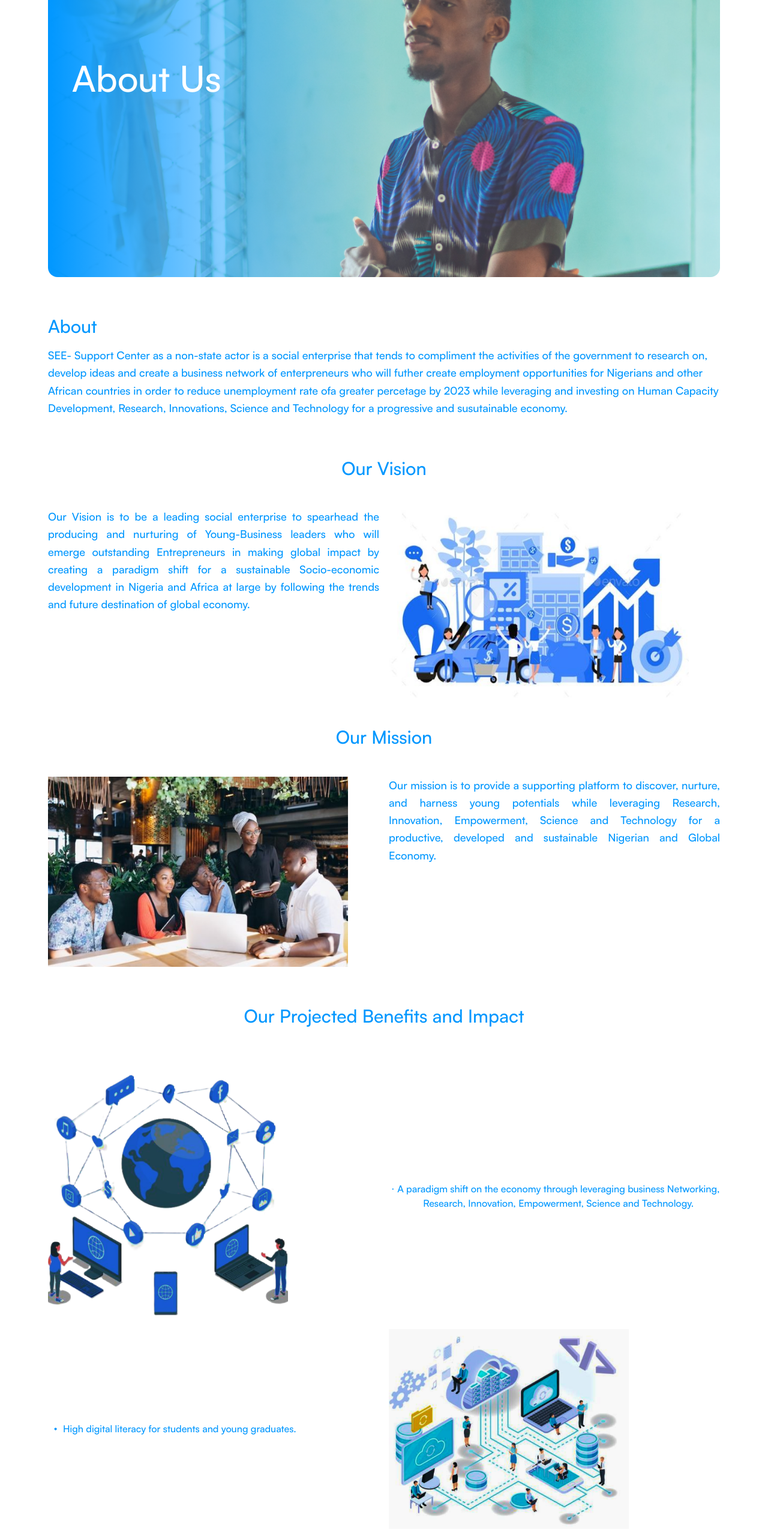
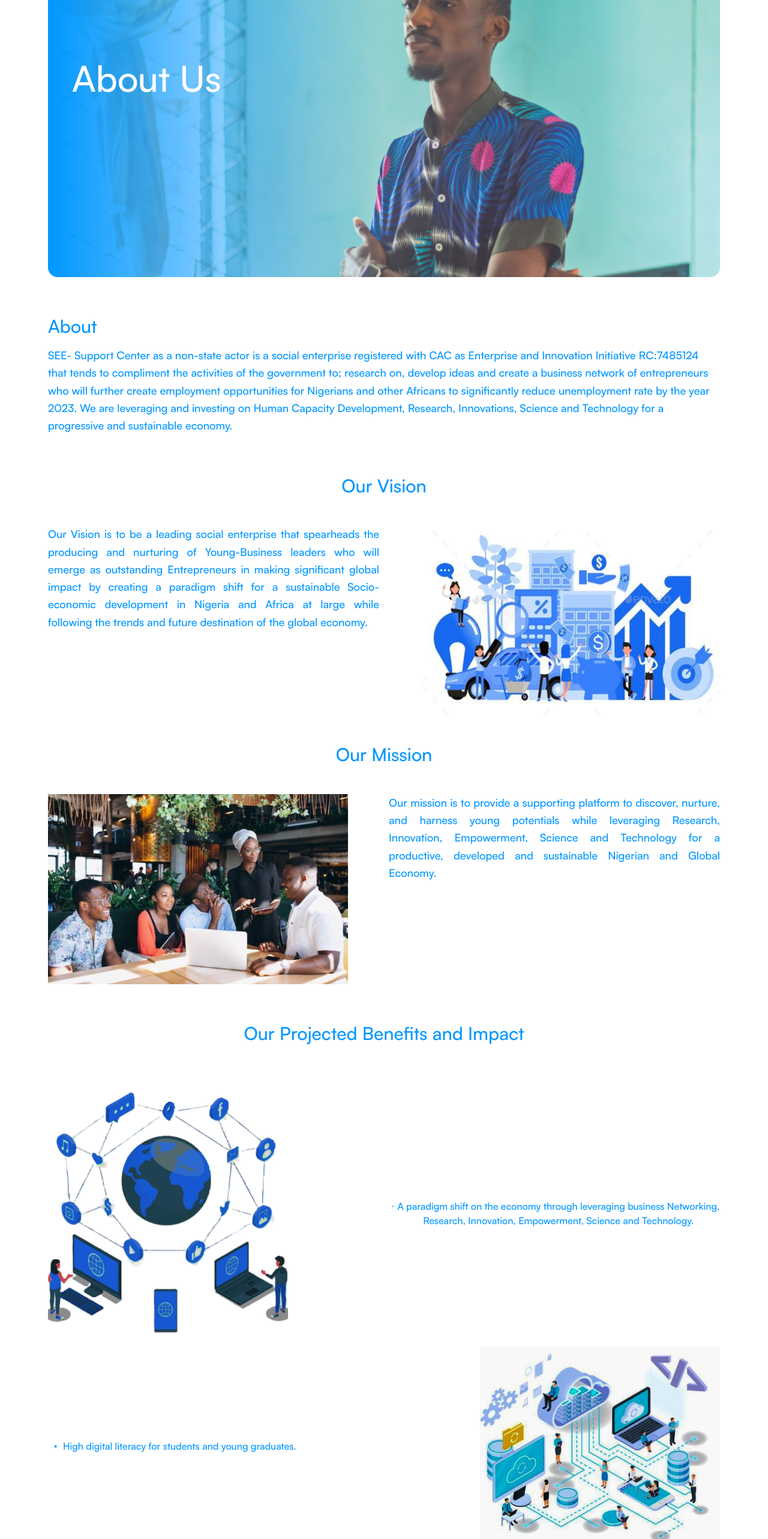
Before and after one commit to Austinobravo/seep, a Next.js app: page /about in a window 1280 px wide. Shown: the part 234-2800 px from the top of the page at 60% size. Built offline with nearby package versions, Linux system fonts and the light colour scheme.

Commit message:
Added animation

```diff
--- a/app/(about)/about/_components/AboutText.tsx
+++ b/app/(about)/about/_components/AboutText.tsx
@@ -7,7 +7,7 @@ const Text = [
 
     {
         name: 'Our Vision',
-        paragraph: 'Our Vision is to be a leading social enterprise to spearhead the producing and nurturing of Young-Business leaders who will emerge outstanding Entrepreneurs in making global impact by creating a paradigm shift for a sustainable Socio-economic development in Nigeria and Africa at large by following the trends and future destination of global economy.',
+        paragraph: 'Our Vision is to be a leading social enterprise that spearheads the producing and nurturing of Young-Business leaders who will emerge as outstanding Entrepreneurs in making significant global impact by creating a paradigm shift for a sustainable Socio-economic development in Nigeria and Africa at large while following the trends and future destination of the global economy.',
         image: '/images/about_vision.png',
         swap: true
     },
@@ -71,12 +71,12 @@ const AboutText = () => {
             <div>
                 <div className='seep-text-color space-y-4'>
                     <h3 className='text-3xl'>About</h3>
-                    <p className='leading-relaxed pb-5 text-lg'>SEE- Support Center as a non-state actor is a social enterprise that tends to compliment the activities of the government to research on, develop ideas and create a business network of enterpreneurs who will futher create employment opportunities for Nigerians and other African countries in order to reduce unemployment rate ofa greater percetage by 2023 while leveraging and investing on Human Capacity Development, Research, Innovations, Science and Technology for a progressive and susutainable economy.</p>
+                    <p className='leading-relaxed pb-5 text-lg'>SEE- Support Center as a non-state actor is a social enterprise registered with CAC as Enterprise and Innovation Initiative RC:7485124 that tends to compliment the activities of the government to; research on, develop ideas and create a business network of entrepreneurs who will further create employment opportunities for Nigerians and other Africans to significantly reduce unemployment rate by the year 2023. We are leveraging and investing on Human Capacity Development, Research, Innovations, Science and Technology for a progressive and sustainable economy.</p>
                 </div>
             </div>
         </FadeInSection>
         <FadeInSection direction={`up`}>
-            <div>
+            <div className=''>
                 {Text.map((item, index) => (
                     <div key={index} className=''>
                         {item.swap ?
@@ -90,7 +90,7 @@ const AboutText = () => {
                                 </FadeInSection>
                                 <FadeInSection direction={`left`}>
                                     <div className='md:basis-1/2 mx-auto w-fit md:w-full'>
-                                        <Image src={item.image} width={500} height={100} alt={item.name}/>
+                                        <Image src={item.image} width={500} height={100} alt={item.name} className='ml-auto'/>
                                     </div>
                                 </FadeInSection>
 
@@ -135,7 +135,7 @@ const AboutText = () => {
                                 </FadeInSection>
                                 <FadeInSection direction={`left`}>
                                     <p className='md:basis-1/2 flex mx-auto w-fit md:w-full'>
-                                        <Dot color='#0097FF' size={25}/> {benefit.name}
+                                        <span className='flex ml-auto'><Dot color='#0097FF' size={25}/> {benefit.name}</span>
                                     </p>
                                 </FadeInSection>
                             </div>
@@ -148,7 +148,7 @@ const AboutText = () => {
                                 </FadeInSection>
                                 <FadeInSection direction={`left`}>
                                     <div className='md:basis-1/2 mx-auto w-fit md:w-full'>
-                                        <Image src={benefit.image} width={400} height={100} alt={benefit.name}/>
+                                        <Image src={benefit.image} width={400} height={100} alt={benefit.name} className='ml-auto'/>
                                     </div>
                                 </FadeInSection>
                             </div>
--- a/app/(seep)/seep/_components/Programs.tsx
+++ b/app/(seep)/seep/_components/Programs.tsx
@@ -26,7 +26,7 @@ const Programs = () => {
               <Image src={item.image} width={500} height={100} alt={item.heading} className='w-full rounded-lg'/>
               <div className='py-5 space-y-2'>
                 <h3 className='font-bold md:text-3xl text-xl tracking-wider'>{item.heading}</h3>
-                <p className='md:text-lg font-thin md:w-[900px] w-full'>{item.paragraph}</p>
+                <p className='md:text-lg font-thin w-full'>{item.paragraph}</p>
 
               </div>
             </div>
--- a/app/(seep)/seep/_components/SeepHero.tsx
+++ b/app/(seep)/seep/_components/SeepHero.tsx
@@ -14,7 +14,7 @@ const SeepHero = () => {
             <div className='bg-gradient-to-r from-[#0097FF] via-transparent to-transparent h-[600px] rounded-2xl flex flex-col md:pl-10 pl-5 md:justify-center justify-end pb-10 md:pb-16 space-y-5'>
                 <Image src={`/images/seep_logo.png`} width={100} height={100} alt='seep_logo'/>
                 <h1 className='md:text-4xl text-2xl  leading-relaxed md:w-[600px]'>A Non-Profit program for Student Entrepreneurs.</h1>
-                <p className={`md:w-[600px] md:text-base text-sm  text-gray-200 ${isViewed ? '' : 'line-clamp-3'}`}>SEEP is an offshoot of the SEE-Support Center initiative designed to drive innovation and empowerment in the academic environment. The SEEP program is carefully crafted to thread academics and entrepreneurship for a developed and sustainable Nigerian, African and the Global economy. To create global impact, we are committed to Screening, Training, Mentoring, Networking, Empowering and Supervising Student Entrepreneurs in Nigeria.tThe SEEP program is driven in unity with the core drivers of the SEE-Support Center initiative. We are committed to creating a platform to birth and nurture innovative ideas that will greatly impact the global environment.</p>
+                <p className={`md:w-[600px] md:text-base text-sm  text-gray-200 transition delay-150 duration-700 ease-in-out ${isViewed ? 'translate-y-4' : 'line-clamp-3 '}`}>SEEP is an offshoot of the SEE-Support Center initiative designed to drive innovation and empowerment in the academic environment. The SEEP program is carefully crafted to thread academics and entrepreneurship for a developed and sustainable Nigerian, African and the Global economy. To create global impact, we are committed to Screening, Training, Mentoring, Networking, Empowering and Supervising Student Entrepreneurs in Nigeria.tThe SEEP program is driven in unity with the core drivers of the SEE-Support Center initiative. We are committed to creating a platform to birth and nurture innovative ideas that will greatly impact the global environment.</p>
                 <Button title={`${isViewed ? 'Finished reading' : 'Read More'}`} icon={isViewed ? MoveLeft : MoveRight} path='' onClick={(event) =>{event.preventDefault(), setIsViewed(!isViewed)}}/>
 
             </div>
```
